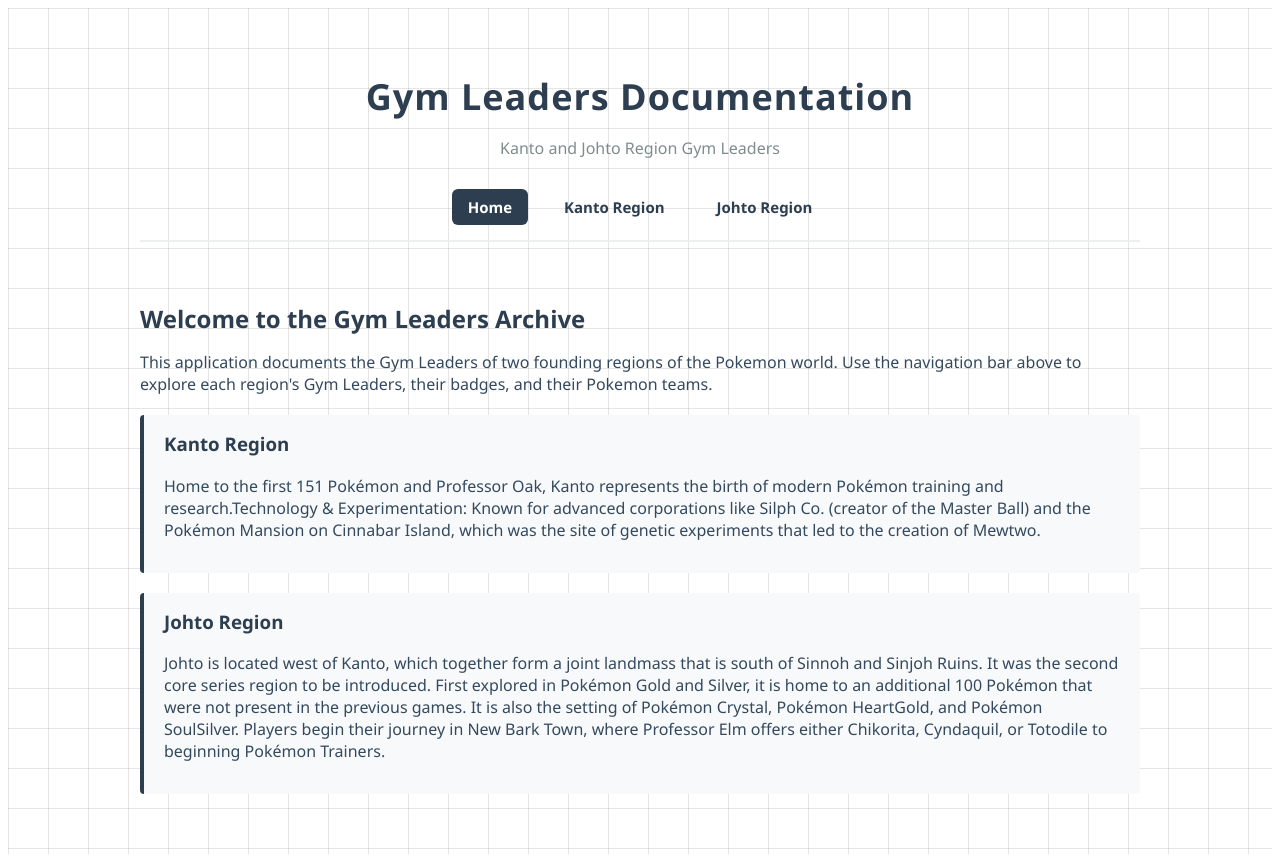
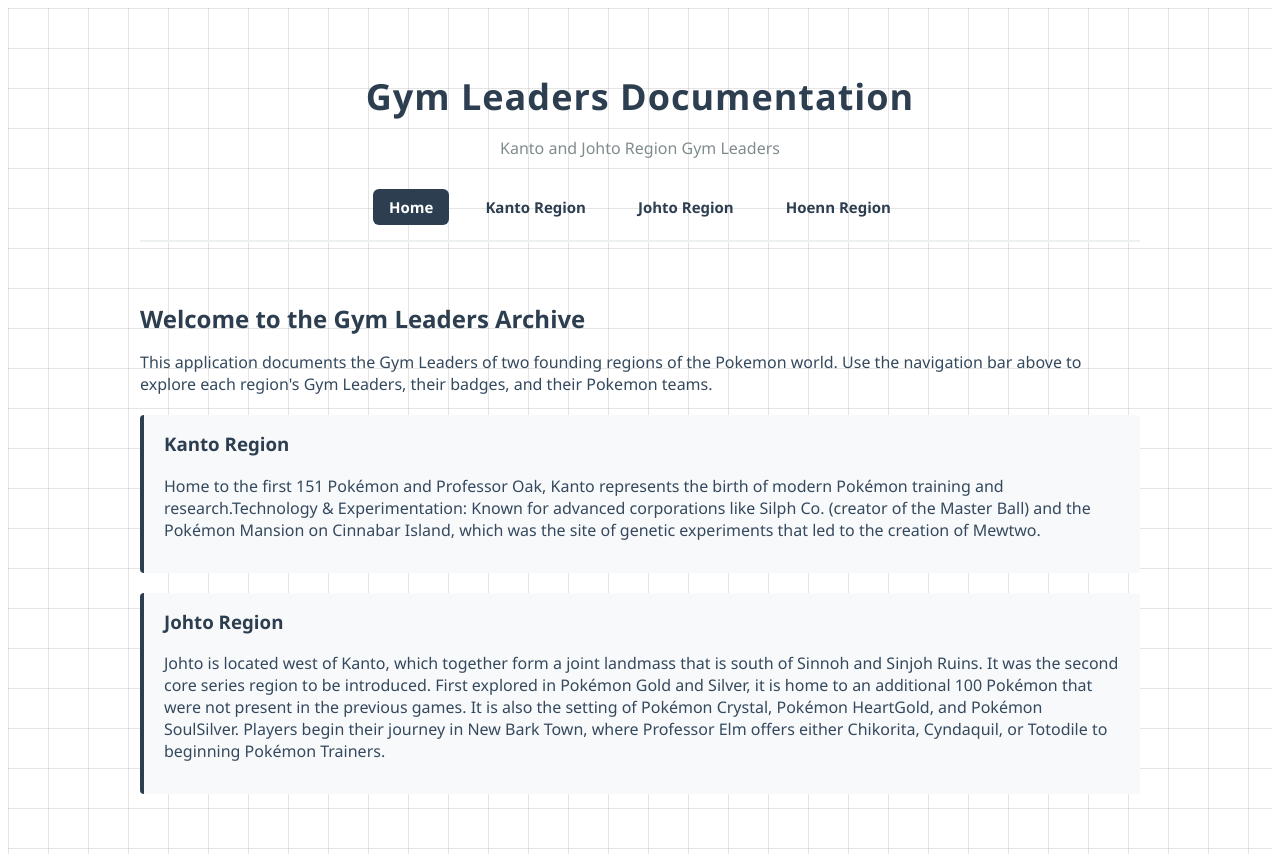
Before and after one commit to decemberraingomez/Gomez_DecemberRain_LaboratoryActivity4, an Angular app: page /home in a window 1280 px wide. Built offline with nearby package versions, Linux system fonts and the light colour scheme.

Commit message:
feat: adding routing to hoenn component (navbar)

```diff
--- a/src/app/app.html
+++ b/src/app/app.html
@@ -7,6 +7,7 @@
             <a routerLink="/home" routerLinkActive="active-link">Home</a>
             <a routerLink="/kanto" routerLinkActive="active-link">Kanto Region</a>
             <a routerLink="/johto" routerLinkActive="active-link">Johto Region</a>
+            <a routerLink="/hoenn" routerLinkActive="active-link">Hoenn Region</a>
         </nav>
 
         <router-outlet></router-outlet>
--- a/src/app/app.routes.ts
+++ b/src/app/app.routes.ts
@@ -2,10 +2,12 @@
 import { HomeComponent } from './home-component/home-component';
 import { KantoComponent } from './kanto-component/kanto-component';
 import { JohtoComponent } from './johto-component/johto-component';
+import { HoennComponent } from './hoenn-component/hoenn-component';
 
 export const routes: Routes = [
   { path: 'home', component: HomeComponent },
   { path: 'kanto', component: KantoComponent },
   { path: 'johto', component: JohtoComponent },
+  { path: 'hoenn', component: HoennComponent },
   { path: '', redirectTo: 'home', pathMatch: 'full' }
 ];
```
Also changed, not shown: src/app/app.ts (line endings or trailing spaces).
